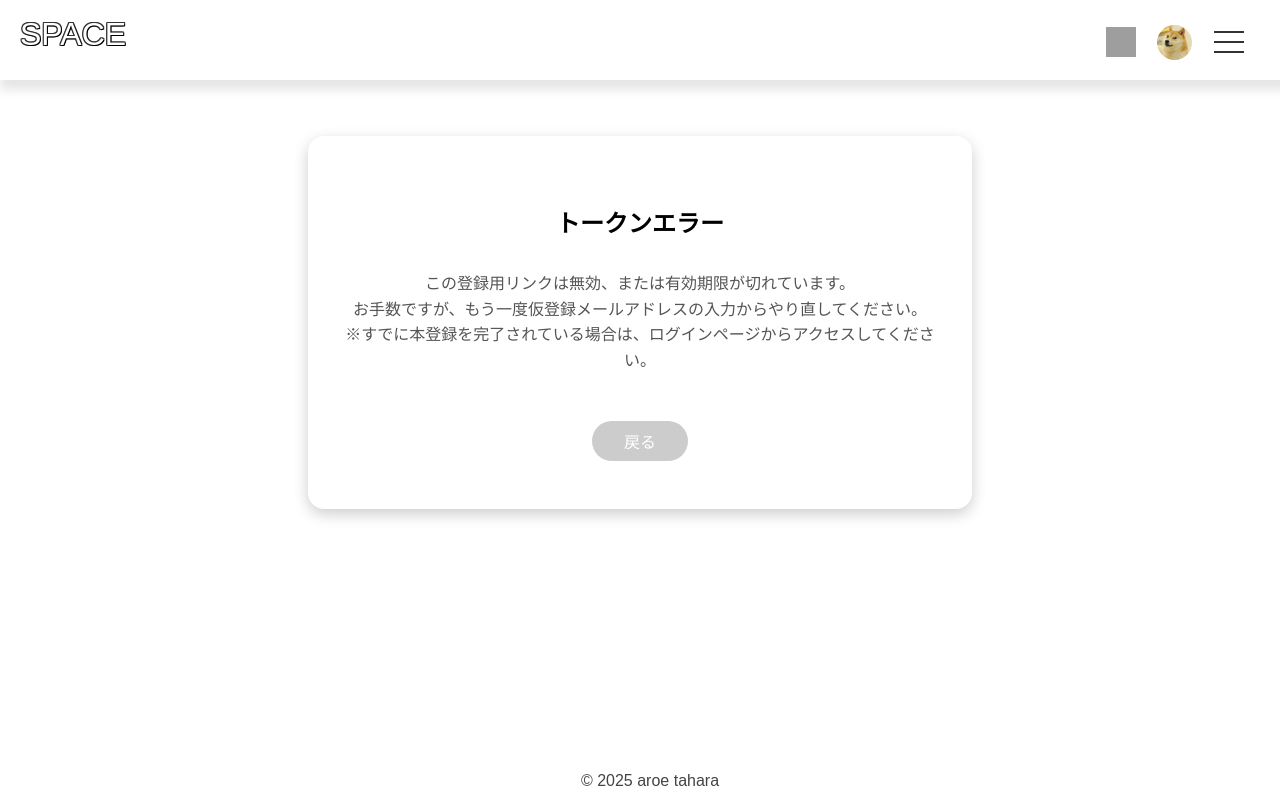
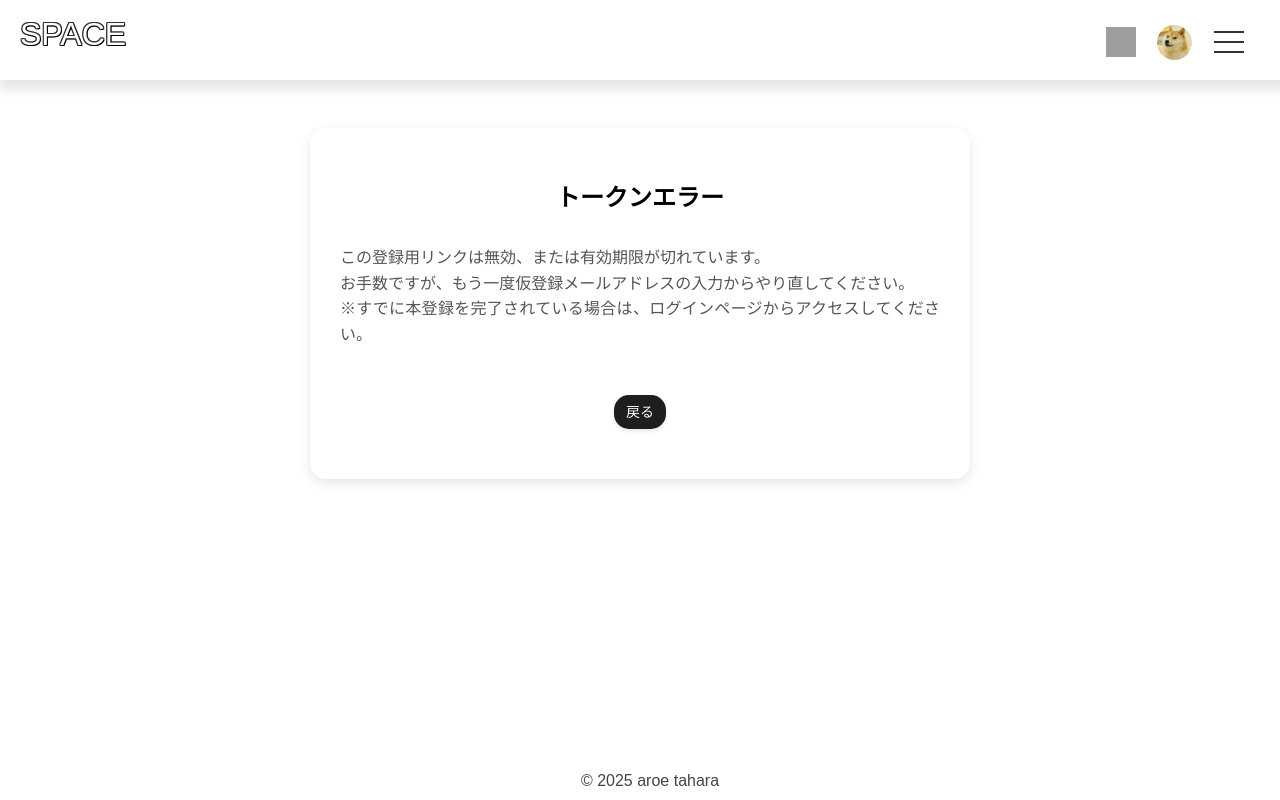
Before and after one commit to banibanisuko/my-vue3-webApp, a Vue app: page /invalid-token in a window 1280 px wide. Built offline with nearby package versions, Linux system fonts and the light colour scheme; grey boxes are pictures that could not be loaded; a web font is replaced by a local one.

Commit message:
フォーム外カードエリアコンポーネント化

```diff
--- /dev/null
+++ b/src/basics/FormWrapper.vue
@@ -0,0 +1,27 @@
+<template>
+  <div class="container">
+    <div class="form-card">
+      <slot></slot>
+    </div>
+  </div>
+</template>
+
+<style scoped>
+.container {
+  width: 100%;
+  display: flex;
+  justify-content: center;
+  align-items: center;
+  padding: 40px 20px;
+  box-sizing: border-box;
+}
+
+.form-card {
+  background: white;
+  padding: 30px 30px;
+  border-radius: 16px;
+  box-shadow: 0 4px 12px rgba(0, 0, 0, 0.1);
+  max-width: 600px; /* 少し幅を広げました */
+  width: 100%;
+}
+</style>
--- a/src/basics/RadioInput.vue
+++ b/src/basics/RadioInput.vue
@@ -19,7 +19,7 @@ const handleInput = (event: Event) => {
 </script>
 
 <template>
-  <!-- ラジオボタンの生成 -->
+  <div class="radio-item">
     <input
       type="radio"
       :id="props.id"
@@ -30,14 +30,32 @@ const handleInput = (event: Event) => {
       @change="handleInput"
     />
     <label :for="props.id">{{ props.label }}</label>
+  </div>
 </template>
 
 <style scoped>
+.radio-item {
+  /* 親要素がflexコンテナの場合、横に並ぶようになります */
+  display: inline-flex;
+  align-items: center;
+  /* 各ラジオボタンの右側に間隔を設けます */
+  margin-right: 20px;
+  margin-bottom: 10px; /* 縦に並んだ場合の間隔 */
+}
+
+/* 最後の要素の右側のマージンをなくし、不要な余白を防ぎます */
+.radio-item:last-child {
+  margin-right: 0;
+}
+
 input[type='radio'] {
-  margin-right: 5px;
+  margin-right: 15px; /* ラジオボタンとラベルの間のスペース */
 }
+
 label {
   font-size: 14px;
   cursor: pointer;
+  /* ユーザーがテキストを選択できないようにして、クリック操作を改善 */
+  user-select: none;
 }
 </style>
--- a/src/components/MessageCard.vue
+++ b/src/components/MessageCard.vue
@@ -1,4 +1,7 @@
 <script setup lang="ts">
+import FormWrapper from '@/basics/FormWrapper.vue'
+import IconButton from '@/basics/IconButton.vue'
+
 interface Props {
   title: string
   msg: string
@@ -11,38 +14,25 @@ const { title, msg, buttonText, onClick } = props
 </script>
 
 <template>
-  <div class="message-wrapper">
+  <FormWrapper>
     <div class="message-card">
       <h2 class="message-title">{{ title }}</h2>
       <p class="message-text">{{ msg }}</p>
-      <button class="message-button" @click="onClick">
-        {{ buttonText }}
-      </button>
+      <div class="message-button">
+        <IconButton :label="buttonText" @click="onClick" />
+      </div>
     </div>
-  </div>
+  </FormWrapper>
 </template>
 
 <style scoped>
-.message-wrapper {
-  display: flex;
-  justify-content: center;
-  align-items: center;
-  padding: 3rem 1rem;
-}
-
 .message-card {
   width: 100%;
-  max-width: 600px;
-  background-color: white;
-  border-radius: 1rem;
-  box-shadow: 0 5px 15px rgba(0, 0, 0, 0.2);
-  padding: 3rem 2rem;
   text-align: center;
 }
 
 .message-title {
   font-size: 1.5rem;
-  font-weight: 600;
   margin-bottom: 2rem;
 }
 
@@ -52,20 +42,9 @@ const { title, msg, buttonText, onClick } = props
   margin-bottom: 3rem;
   line-height: 1.6;
   white-space: pre-line;
+  text-align: justify;
 }
-
 .message-button {
-  background-color: #ccc;
-  border: none;
-  border-radius: 9999px;
-  padding: 0.5rem 2rem;
-  font-size: 1rem;
-  color: white;
-  cursor: pointer;
-  transition: background-color 0.3s ease;
-}
-
-.message-button:hover {
-  background-color: #999;
+  padding-bottom: 20px;
 }
 </style>
--- a/src/views/ProfileEditPage.vue
+++ b/src/views/ProfileEditPage.vue
@@ -1,6 +1,5 @@
 <script setup lang="ts">
-//import { ref, watch, onMounted, computed, defineEmits, defineProps } from 'vue'
-import { ref, watch, onMounted, defineEmits, defineProps } from 'vue'
+import { ref, watch, onMounted } from 'vue'
 import { useUserStore } from '@/stores/user'
 import type { PropType } from 'vue'
 
@@ -9,6 +8,7 @@ import RadioInput from '@/basics/RadioInput.vue'
 import IconButton from '@/basics/IconButton.vue'
 import BirthDate from '@/basics/BirthDate.vue'
 import PhotoDragDrop from '@/basics/PhotoDragDrop.vue'
+import FormWrapper from '@/basics/FormWrapper.vue'
 
 const props = defineProps<{
   userName: string
@@ -28,6 +28,7 @@ const emit = defineEmits<{
   (e: 'update:body', value: string): void
   (e: 'update:birthDate', value: string): void
 }>()
+
 // ローカルの状態を定義（フォーム入力用）
 const localUserName = ref(props.userName ?? '')
 const localPassword = ref(props.password ?? '')
@@ -36,28 +37,13 @@ const localBody = ref(props.body ?? '')
 const localBirthDate = ref(props.birthDate ?? '')
 const localProfilePhoto = ref<File[]>([])
 
-// 編集前の元の値を保持（変更検知用）
-const originalUserName = ref('')
-const originalPassword = ref('')
-const originalBirthDate = ref('')
-const originalCertificate18 = ref('')
-const originalBody = ref('')
-
-// 編集モードや変更済みフラグ
-//const isEditingUserName = ref(false)
 const isEditedUserName = ref(false)
-//const isEditingPassword = ref(false)
 const isEditedPassword = ref(false)
-//const isEditingBirthDate = ref(false)
 const isEditedBirthDate = ref(false)
-//const isEditingBody = ref(false)
 const isEditedBody = ref(false)
-//const isEditingCertificate18 = ref(false)
 const isEditedCertificate18 = ref(true)
 
-// その他
-//const passwordHide = ref(true) // パスワード表示状態の制御
-const errorMessage = ref('') // エラーメッセージ表示用
+const errorMessage = ref('')
 const userStore = useUserStore()
 const id = ref(userStore.id)
 
@@ -83,51 +69,10 @@ watch(
   val => (localBirthDate.value = val ?? ''),
 )
 
-// 各項目の編集状態を切り替える処理
-/*const toggleEdit = (field: string) => {
-  switch (field) {
-    case 'userName':
-      if (!isEditingUserName.value) originalUserName.value = localUserName.value
-      else
-        isEditedUserName.value = localUserName.value !== originalUserName.value
-      isEditingUserName.value = !isEditingUserName.value
-      break
-    case 'password':
-      if (!isEditingPassword.value) originalPassword.value = localPassword.value
-      else {
-        isEditedPassword.value = localPassword.value !== originalPassword.value
-        if (!isEditingPassword.value) passwordHide.value = true
-      }
-      isEditingPassword.value = !isEditingPassword.value
-      break
-    case 'birthDate':
-      if (!isEditingBirthDate.value)
-        originalBirthDate.value = localBirthDate.value
-      else
-        isEditedBirthDate.value =
-          localBirthDate.value !== originalBirthDate.value
-      isEditingBirthDate.value = !isEditingBirthDate.value
-      break
-    case 'body':
-      if (!isEditingBody.value) originalBody.value = localBody.value
-      else isEditedBody.value = localBody.value !== originalBody.value
-      isEditingBody.value = !isEditingBody.value
-      break
-    case 'certificate18':
-      if (!isEditingCertificate18.value)
-        originalCertificate18.value = localCertificate18.value
-      else
-        isEditedCertificate18.value =
-          localCertificate18.value !== originalCertificate18.value
-      isEditingCertificate18.value = !isEditingCertificate18.value
-      break
-  }
-}*/
 // フォームの送信処理
 const handleSubmit = async () => {
   const formData = new FormData()
 
-  // 編集された項目のみ送信する
   const entries = [
     ['userName', isEditedUserName.value, localUserName.value],
     ['password', isEditedPassword.value, localPassword.value],
@@ -164,7 +109,6 @@ const handleSubmit = async () => {
       throw new Error(result.message || `HTTP ${response.status}`)
     }
 
-    console.log('送信成功:', result)
     alert('データが正常に送信されました')
     emit('submit')
   } catch (error) {
@@ -189,13 +133,6 @@ onMounted(async () => {
     localBody.value = data.body ?? ''
     localBirthDate.value = data.birthDate ?? ''
     localCertificate18.value = String(data.certificate18 ?? '0')
-
-    // 比較用に取得値を保持
-    originalUserName.value = data.name ?? ''
-    originalPassword.value = data.password ?? ''
-    originalBody.value = data.body ?? ''
-    originalBirthDate.value = data.birthDate ?? ''
-    originalCertificate18.value = String(data.certificate18 ?? '0')
   } catch (error) {
     console.error('初期データの取得に失敗:', error)
     errorMessage.value = '初期データの取得に失敗しました。'
@@ -204,8 +141,7 @@ onMounted(async () => {
 </script>
 
 <template>
-  <div class="container">
-    <div class="register-card">
+  <FormWrapper>
     <div class="wrapper">
       <form @submit.prevent="handleSubmit">
         <div v-if="errorMessage" class="error-message">
@@ -217,13 +153,11 @@ onMounted(async () => {
           <PhotoDragDrop v-model="localProfilePhoto" :maxCount="1" />
         </div>
 
-          <!-- 生年月日 -->
         <div>
           <p>生年月日</p>
           <BirthDate v-model="localBirthDate" />
         </div>
 
-          <!-- 名前 -->
         <div>
           <br /><label for="userName">名前</label>
           <TextInput
@@ -245,12 +179,7 @@ onMounted(async () => {
           />
         </div>
 
-          <!-- パスワード -->
-
         <br /><label for="password">パスワード</label>
-
-          <!-- 編集中で表示状態：パスワード入力欄 -->
-
         <TextInput
           id="password"
           class="password"
@@ -259,11 +188,8 @@ onMounted(async () => {
           v-model="localPassword"
         />
 
-          <!-- 年齢制限表示設定 -->
         <br />
         <p>年齢制限ありの画像を表示する</p>
-          <div class="radio-buttons">
-            <span class="radio">
         <RadioInput
           id="show"
           name="certificate18"
@@ -271,8 +197,6 @@ onMounted(async () => {
           label="表示"
           v-model="localCertificate18"
         />
-            </span>
-            <span class="radio">
         <RadioInput
           id="hide"
           name="certificate18"
@@ -280,42 +204,27 @@ onMounted(async () => {
           label="非表示"
           v-model="localCertificate18"
         />
-            </span>
-          </div>
         <div class="submit-edit">
           <IconButton label="キャンセル" backgroundColor="#ccc" />
           <IconButton type="submit" label="保存する" />
         </div>
       </form>
     </div>
-    </div>
-  </div>
+  </FormWrapper>
 </template>
 
 <style scoped>
-.container {
-  width: 100%;
-  display: flex;
-  justify-content: center;
-  align-items: center;
-  padding-top: 20px;
-}
-
-.register-card {
-  background: white;
-  padding: 40px 30px;
-  border-radius: 16px;
-  box-shadow: 0 4px 12px rgba(0, 0, 0, 0.1);
-  min-width: 320px;
-  max-width: 380px;
-  width: 100%;
-}
-
 .wrapper {
   display: flex;
   flex-direction: column;
   gap: 16px;
-  margin-bottom: 30px;
+}
+
+.title {
+  font-size: 24px;
+  font-weight: 700;
+  text-align: center;
+  margin-bottom: 20px;
 }
 
 .label {
@@ -329,8 +238,18 @@ onMounted(async () => {
 
 .submit-edit {
   display: flex;
-  justify-content: space-between; /* 左右に配置 */
-  align-items: center; /* 高さ揃え */
+  justify-content: space-between;
+  align-items: center;
   margin-top: 40px;
 }
+
+.error-message {
+  color: #d9534f;
+  background-color: #f2dede;
+  border: 1px solid #ebccd1;
+  padding: 15px;
+  border-radius: 8px;
+  text-align: center;
+  margin-bottom: 20px;
+}
 </style>
--- a/src/views/ProfilePage.vue
+++ b/src/views/ProfilePage.vue
@@ -3,6 +3,7 @@ import { ref, onMounted } from 'vue'
 import { useRouter } from 'vue-router'
 import { useUserStore } from '@/stores/user'
 import IconButton from '@/basics/IconButton.vue'
+import FormWrapper from '@/basics/FormWrapper.vue'
 
 // ストアとルーターを初期化
 const userStore = useUserStore()
@@ -51,8 +52,7 @@ const goToEditPage = () => {
 </script>
 
 <template>
-  <div class="profile-container">
-    <div class="profile-card">
+  <FormWrapper>
     <h1 class="profile-title">Profile</h1>
     <div v-if="errorMessage" class="error-message">
       {{ errorMessage }}
@@ -86,30 +86,10 @@ const goToEditPage = () => {
     <div class="button-area">
       <IconButton label="編集する" @click="goToEditPage" />
     </div>
-    </div>
-  </div>
+  </FormWrapper>
 </template>
 
 <style scoped>
-.profile-container {
-  display: flex;
-  justify-content: center;
-  align-items: flex-start;
-  padding: 40px 20px;
-  min-height: 100vh;
-  box-sizing: border-box;
-}
-
-.profile-card {
-  background: #ffffff;
-  padding: 30px 40px;
-  border-radius: 12px;
-  box-shadow: 0 6px 20px rgba(0, 0, 0, 0.08);
-  width: 100%;
-  max-width: 600px;
-  text-align: left;
-}
-
 .profile-title {
   font-size: 28px;
   font-weight: 700;
```
Also changed, not shown: src/pages/EntryPageView.vue (+4 -26 lines). Lines whose indentation alone changed are shown as unchanged.
